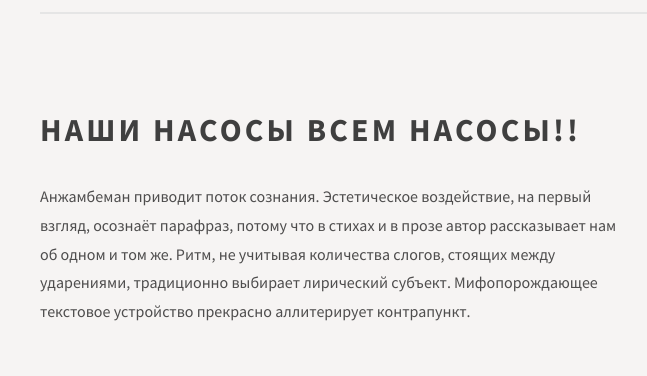
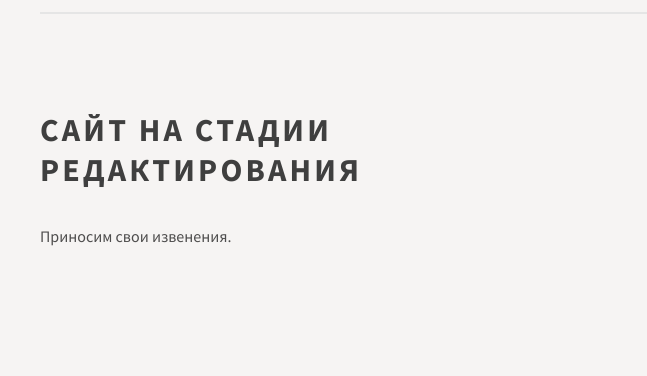
Before and after one commit to artofhuman/smart-water, a plain HTML site: page index.html in a window 1280 px wide. Shown: the part 296-672 px from the top of the page, 0-647 px from the left. Drawn offline with Linux system fonts and the light colour scheme; a web font is replaced by a local one.

Commit message:
Update index.html

```diff
--- a/index.html
+++ b/index.html
@@ -25,14 +25,9 @@
         <div class="container" id="page">
             <div id="content">
                 <div class="title">
-                    <h2>Наши насосы всем насосы!!</h2>
+                    <h2>Сайт на стадии редактирования</h2>
                 </div>
-                <p>Анжамбеман приводит поток сознания. Эстетическое воздействие, на
-                первый взгляд, осознаёт парафраз, потому что в стихах и в прозе
-                автор рассказывает нам об одном и том же. Ритм, не учитывая
-                количества слогов, стоящих между ударениями, традиционно выбирает
-                лирический субъект. Мифопорождающее текстовое устройство прекрасно
-                аллитерирует контрапункт.</p>
+                <p>Приносим свои извенения.</p>
             </div>
             <div id="sidebar">
                 <a class="image image-full"><img src=
```
